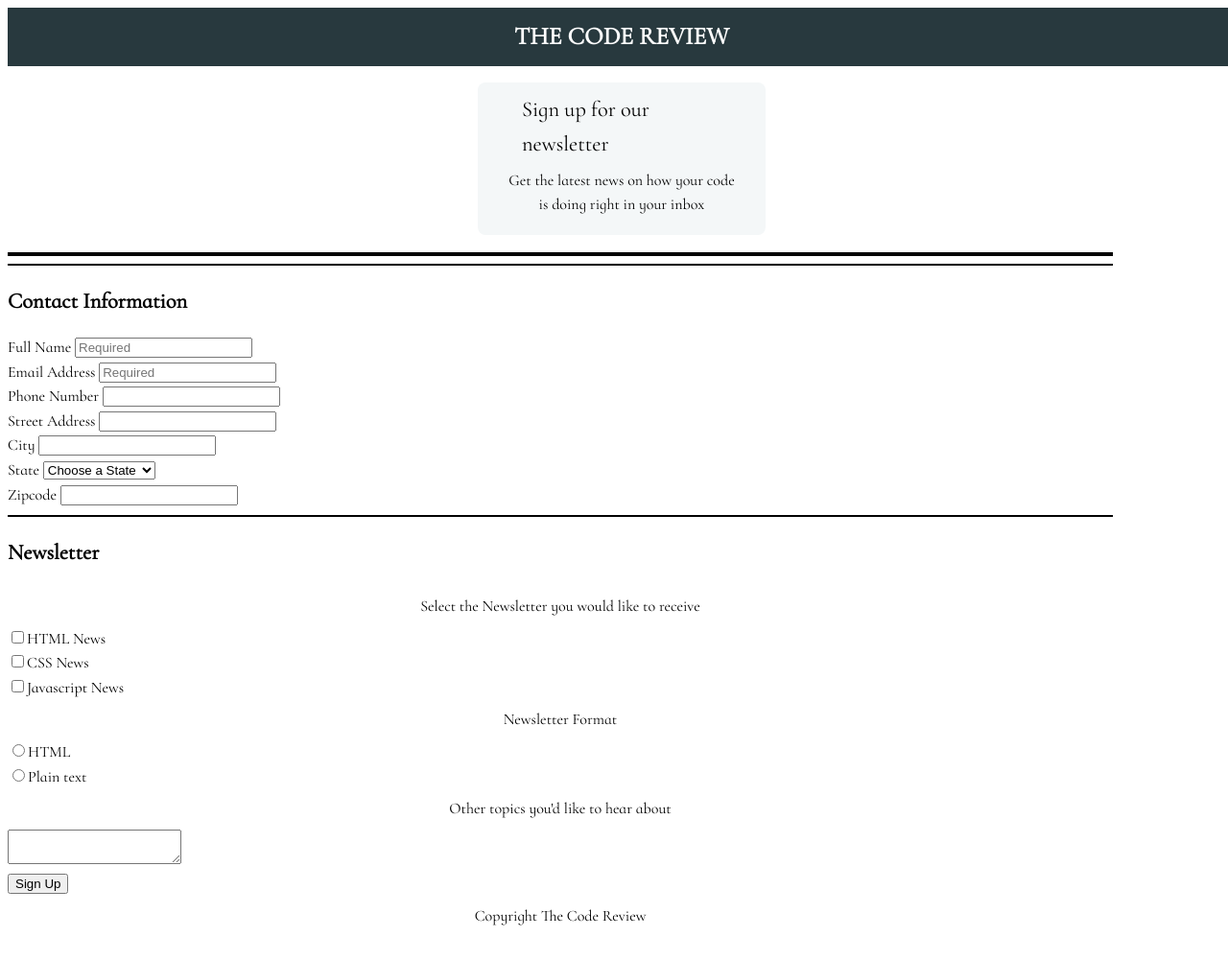
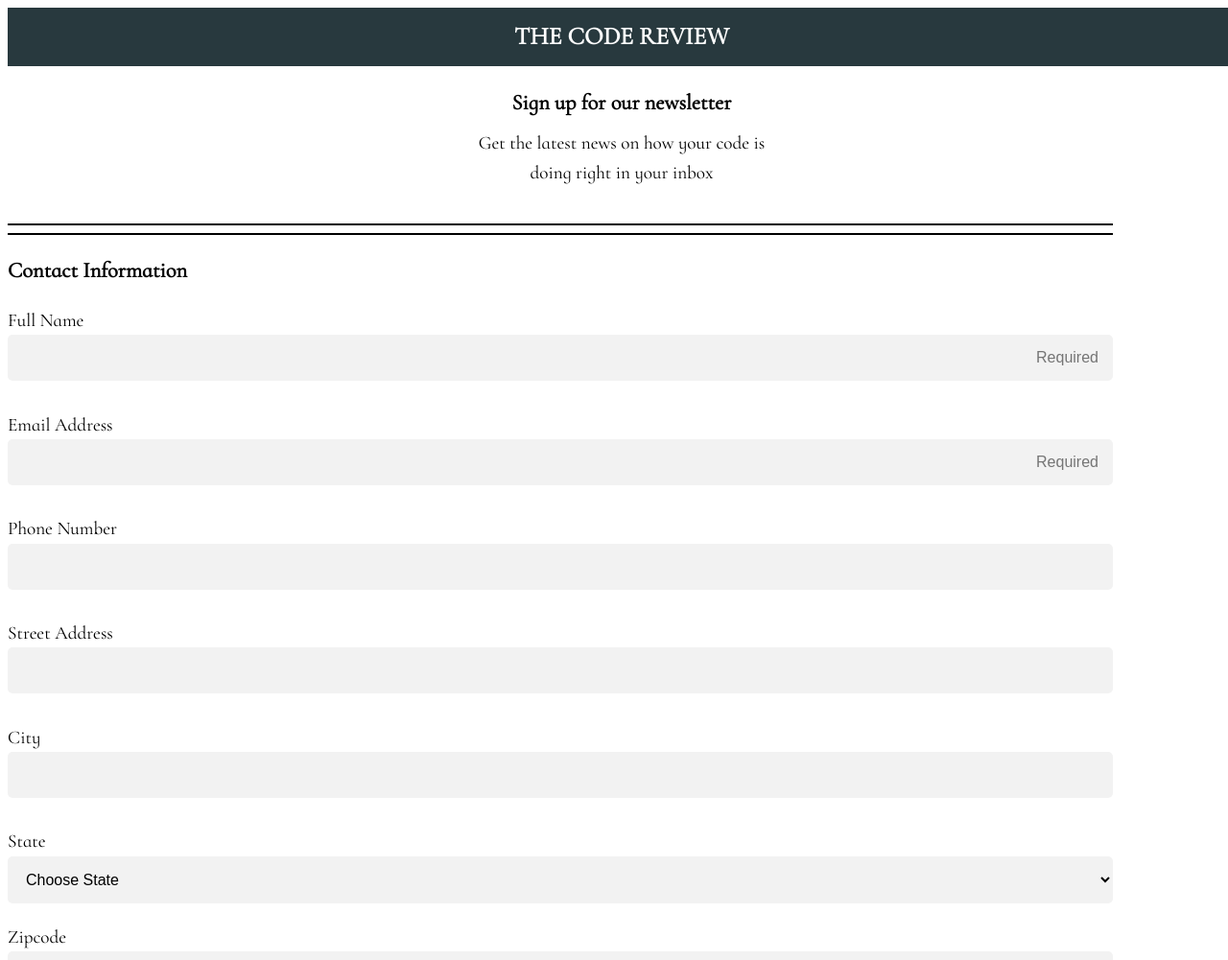
Before and after one commit to Imothel/Registration-Form-Project-3, a plain HTML site: page index.html in a window 1280 px wide. Shown: the top 1001 px of the page at 96% size. Drawn offline with Linux system fonts and the light colour scheme.

Commit message:
Sweet dreams for tonight

```diff
--- a/index.html
+++ b/index.html
@@ -31,11 +31,11 @@
   <label for="address">Street Address</label>
   <input type="text" id="address" name="street_address"><br>
   <label for="city">City</label>
-  <input type="text" id="city" name="city"><br>
+  <input  type="text" id="city" name="city"><br>
   <label for="state">State</label>
 
   <select id="states" name="states">
-    <option value="state">Choose a State</option>
+    <option value="" disabled selected>Choose State</option>
     <option value="state">Alabama</option>
     <option value="state">Alaska</option>
     <option value="state">Arizona</option>
@@ -93,7 +93,8 @@
 
 <hr class="new2">
 
-
+<div class="container">
+  <div class="holder">
 
   <h2>Newsletter</h2>
   <p>Select the Newsletter you would like to receive</p>
@@ -102,21 +103,22 @@
     <input type="checkbox" id="cssnews" value="subscribe"><label for="newsletter">CSS News</label><br>
     <input type="checkbox" id="javascriptnews" value="subscribe"><label for="newsletter">Javascript News</label>
 
-
-
   <p>Newsletter Format</p>
     <input type="radio" id="HTML" value="html" name="format"><label for="html">HTML</label><br>
     <input type="radio" id="plaintext" value="plaintext" name="format"><label for="plaintext">Plain text</label><br>
 
+  </form>
+
+  </div>
+</div>
 
 <p> Other topics you'd like to hear about</p>
-
 <textarea id="topics" name="topics"></textarea><br>
 
 <button type="submit">Sign Up</button>
 
 <p>Copyright The Code Review</p>
-</form>
+
 
 
 
--- a/styles.css
+++ b/styles.css
@@ -12,12 +12,6 @@ header  {
 	display: inline-block;
 	width: 100vw;
 	justify-content: space-around;
-}
-
-.sign-up {
-	font-size: 1.4em;
-	padding-right: 10%;
-	padding-left: 10%;
 }
 
 h1 {
@@ -40,32 +34,139 @@ h3 {
 }
 
 p {
-	font-size: 1em;
+	font-size: 1.2em;
 	margin: 0;
 	padding: .5em;
 	text-align: center;
 }
 
-form {
-  max-width: 300px;
-  margin: 10px auto;
-  padding: 10px 20px;
-  background: #f4f7f8;
-  border-radius: 8px;
+label {
+	font-size: 1.2em;
+	margin: 0;
+	padding: .5em 0;
+	text-align: center;
 }
 
+form {
+  width: 320px;
+  margin: 20px auto;
+}
 
+.sign-up {
+	text-align: center;
+	font-weight: bold;
+	font-size: 1.4em;
+	padding-right: 10%;
+	padding-left: 10%;
+}
 
 /* ------------Border styles ------------ */
 .new1 {
-  border: 2px solid black;
+  border: 1.5px solid black;
 }
-
 .new2 {
   border: 1px solid black;
 }
 
+}
 
+input [type="text"],
+input [type="tel"],
+input [type="email"],
+select {
+  display: block;
+	border: none;
+  height: 50px;
+  padding: 15px;
+  width: 100%;
+  background-color: #e8eeef;
+  color: #8a97a0;
+  margin-bottom: 10px;
+}
+
+input [type="submit"] {
+	width: 300px;
+	height: 50px;
+	border: none;
+	background: lightgreen;
+	color: white;
+}
+
+input {
+	padding: 15px;
+	font-size: 16px;
+	width: 100%;
+	border: none;
+	border-radius: 5px;
+	background-color: #f2f2f2;
+	margin-bottom: 30px;
+}
+
+select {
+	padding: 15px;
+	font-size: 16px;
+	height: auto;
+	width: 100%;
+	border: none;
+	border-radius: 5px;
+	background-color: #f2f2f2;
+	margin-bottom: 20px;
+}
+
+.zipcode input {
+	max-width: 20px;
+	???????
+}
+
+/* ---------Placeholder placement-------- */
+/* webkit solution */
+::-webkit-input-placeholder { text-align:right; }
+/* mozilla solution */
+input:-moz-placeholder { text-align:right; }
+
+option[value=""][disabled] {
+  display: none;
+}
+
+option {
+	color: slategrey;
+}
+/* -------Radio and Checkboxes---------- */
+
+input[type="radio"],
+input[type="checkbox"] {
+  display: inline-block;
+	margin: 0 4px 8px 0;
+}
+
+
+textarea {
+	padding: 15px;
+	font-size: 16px;
+	width: 100%;
+	height: 100px;
+	border: none;
+	border-radius: 5px;
+	background-color: #f2f2f2;
+	margin-bottom: 10px;
+
+}
+
+/*-----Button-------*/
+
+
+button {
+  padding: 19px 39px 18px 39px;
+  color: #FFF;
+  background-color:  #009999;
+  font-size: 18px;
+  text-align: center;
+  font-style: normal;
+  border-radius: 5px;
+  width: 100%;
+	border: none;
+  margin-bottom: 10px;
+}
 
 
 /*---------Code----------
@@ -78,95 +179,6 @@ form {
 
 
 
-
-
-
-input[type="text"],
-input[type="password"],
-input[type="date"],
-input[type="datetime"],
-input[type="email"],
-input[type="number"],
-input[type="search"],
-input[type="tel"],
-input[type="time"],
-input[type="url"],
-textarea,
-select {
-  background: rgba(255,255,255,0.1);
-  border: none;
-  font-size: 16px;
-  height: auto;
-  margin: 0;
-  outline: 0;
-  padding: 15px;
-  width: 100%;
-  background-color: #e8eeef;
-  color: #8a97a0;
-  box-shadow: 0 1px 0 rgba(0,0,0,0.03) inset;
-  margin-bottom: 30px;
-}
-
-input[type="radio"],
-input[type="checkbox"] {
-  margin: 0 4px 8px 0;
-}
-
-select {
-  padding: 6px;
-  height: 32px;
-  border-radius: 2px;
-}
-
-button {
-  padding: 19px 39px 18px 39px;
-  color: #FFF;
-  background-color: #4bc970;
-  font-size: 18px;
-  text-align: center;
-  font-style: normal;
-  border-radius: 5px;
-  width: 100%;
-  border: 1px solid #3ac162;
-  border-width: 1px 1px 3px;
-  box-shadow: 0 -1px 0 rgba(255,255,255,0.1) inset;
-  margin-bottom: 10px;
-}
-
-fieldset {
-  margin-bottom: 30px;
-  border: none;
-}
-
-legend {
-  font-size: 1.4em;
-  margin-bottom: 10px;
-}
-
-label {
-  display: block;
-  margin-bottom: 8px;
-}
-
-label.light {
-  font-weight: 300;
-  display: inline;
-}
-
-.number {
-  background-color: #5fcf80;
-  color: #fff;
-  height: 30px;
-  width: 30px;
-  display: inline-block;
-  font-size: 0.8em;
-  margin-right: 4px;
-  line-height: 30px;
-  text-align: center;
-  text-shadow: 0 1px 0 rgba(255,255,255,0.2);
-  border-radius: 100%;
-}
-
 @media screen and (min-width: 480px) {
 
   form {
```
